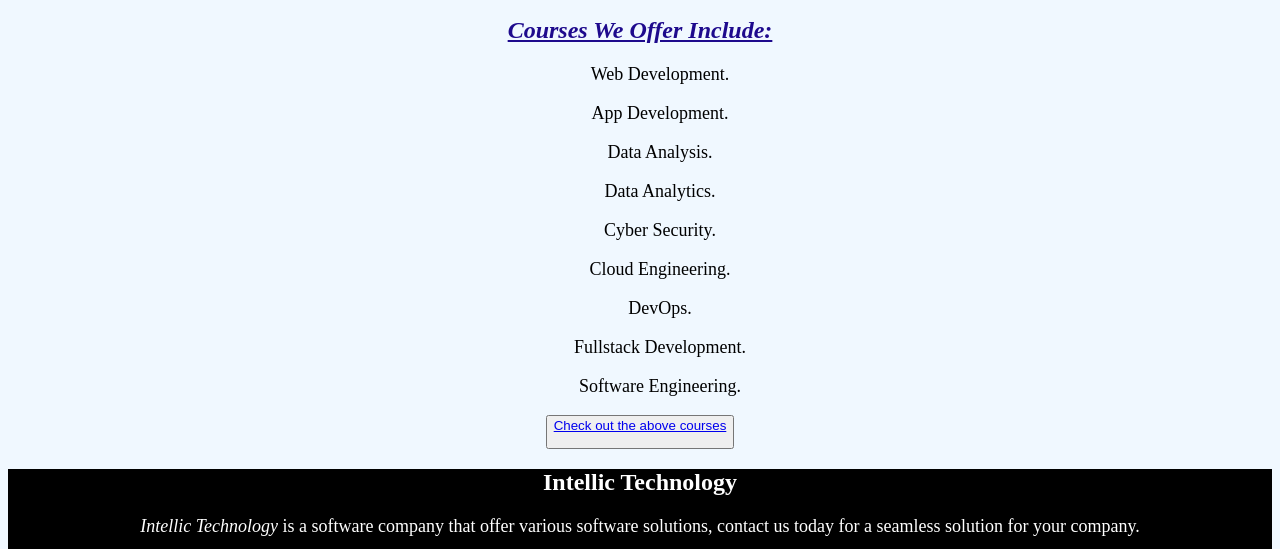
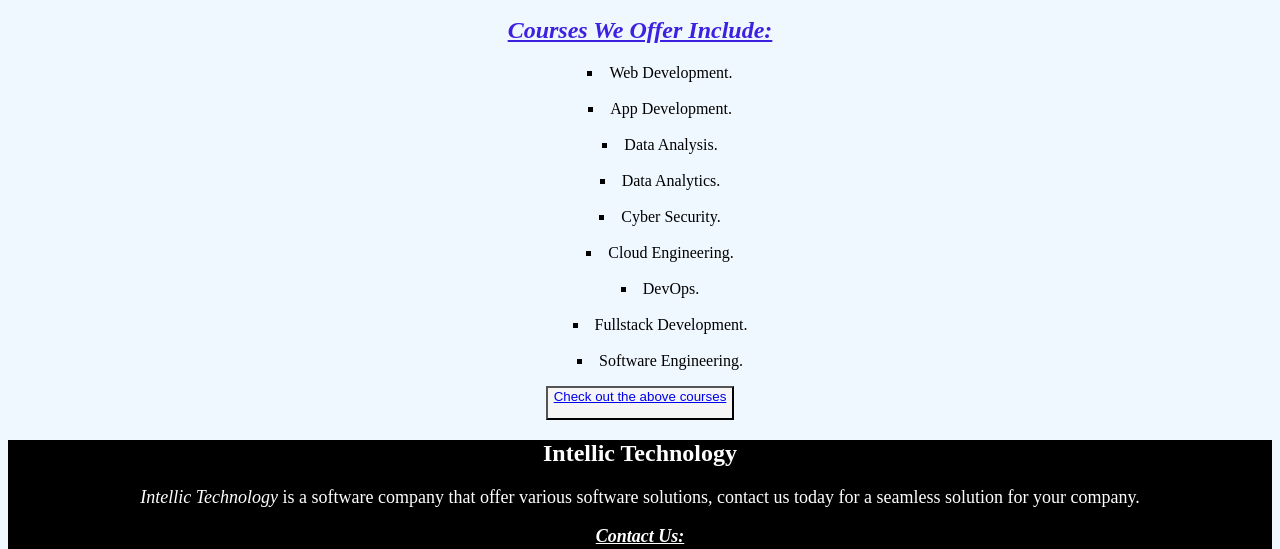
Before and after one commit to packinggee/plucom, a plain HTML site: page index.html in a window 1280 px wide. Shown: the part 261-810 px from the top of the page. Drawn offline with Linux system fonts and the light colour scheme.

Commit message:
Add files via upload

```diff
--- a/index.html
+++ b/index.html
@@ -10,19 +10,19 @@
 
     </section>
         <section>
-            <h2 style="color:rgb(30, 10, 141);text-align: center;"> <u><i>Courses We Offer Include:</i></u></h2>
-           <ul style="text-align: center;">
-                <p style="font-size: large;">Web Development.</p>
-                <p style="font-size: large;">App Development.</p>
-                <p style="font-size: large;">Data Analysis.</p>
-                <p style="font-size: large;">Data Analytics.</p>
-                <p style="font-size: large;">Cyber Security.</p>
-                <p style="font-size: large;">Cloud Engineering.</p>
-                <p style="font-size: large;">DevOps.</p>
-                <p style="font-size: large;">Fullstack Development.</p>
-                <p style="font-size: large;">Software Engineering.</p>
+            <h2 style="color:rgb(61, 32, 224);text-align: center;"> <u><i>Courses We Offer Include:</i></u></h2>
+           <ul style="text-align: center; list-style-type: square; list-style-position: inside;">
+                <p style="font-size: large;"><li>Web Development.</li></p>
+                <p style="font-size: large;"><li>App Development.</li></p>
+                <p style="font-size: large;"><li>Data Analysis.</li></p>
+                <p style="font-size: large;"><li>Data Analytics.</li></p>
+                <p style="font-size: large;"><li>Cyber Security.</li></p>
+                <p style="font-size: large;"><li>Cloud Engineering.</li></p>
+                <p style="font-size: large;"><li>DevOps.</li></p>
+                <p style="font-size: large;"><li>Fullstack Development.</li></p>
+                <p style="font-size: large;"><li>Software Engineering.</li></p>
             </ul>
-            <p style="text-align: center;"><a href="Durationandprice.html"> <button style="font-size: none;">Check out the above courses </a></p>
+            <p style="text-align: center;"><a href="Durationandprice.html"> <button style="font-size: none; background-color: whitesmoke; corner-shape: initial;">Check out the above courses </a></p>
         </section>
         <footer style="background-color: black;text-align: center;"> <h2 style="color:white;">Intellic Technology</h2>
             <p style="color:white;font-size: large;"><em>Intellic Technology</em> is a software company that offer various software solutions, contact us today for a seamless solution for your company.</p>
```
